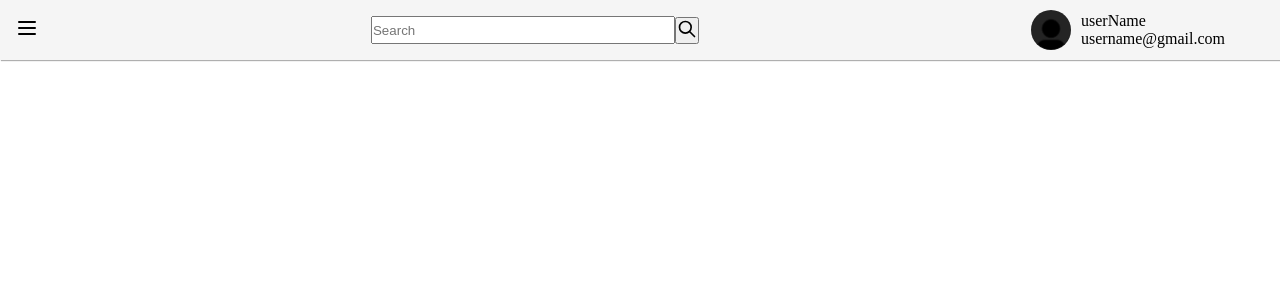
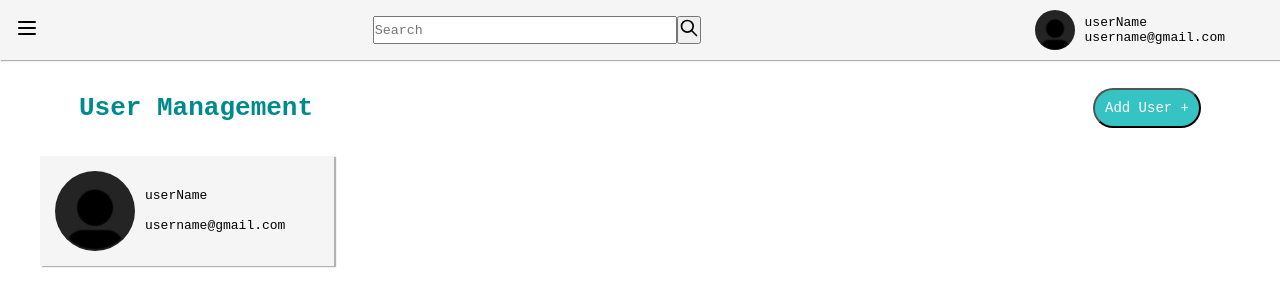
Before and after one commit to MariusLalaina/User-Management, a website built with Vite: page index.html in a window 1280 px wide. Built offline with nearby package versions, Linux system fonts and the light colour scheme.

Commit message:
adding js & create manually profil in html

```diff
--- a/index.html
+++ b/index.html
@@ -31,5 +31,43 @@
         </div>
     </div><!--profil_active-->
   </div><!--menu-->
+  <div class="main_content">
+    <div class="top">
+      <h1 class="brand">User Management</h1>
+      <button type="button">Add User +</button>
+    </div><!--top-->
+    <div class="cards">
+      <!-- génération auto des card -->
+        <div class="profil">
+          <img src="img/Untitled.jpeg" alt="Image" class="avatar">
+          <div class="info">
+            <p>userName</p>
+            <p>username@gmail.com</p>
+          </div>
+          <div class="action">
+            <span><svg xmlns="http://www.w3.org/2000/svg" class="icon icon-tabler icon-tabler-trash-filled"
+              width="24" height="24" viewBox="0 0 24 24" stroke-width="1" stroke="currentColor" fill="none"
+              stroke-linecap="round" stroke-linejoin="round">
+              <path stroke="none" d="M0 0h24v24H0z" fill="none" />
+              <path
+                d="M20 6a1 1 0 0 1 .117 1.993l-.117 .007h-.081l-.919 11a3 3 0 0 1 -2.824 2.995l-.176 .005h-8c-1.598 0 -2.904 -1.249 -2.992 -2.75l-.005 -.167l-.923 -11.083h-.08a1 1 0 0 1 -.117 -1.993l.117 -.007h16z"
+                stroke-width="0" fill="currentColor" />
+              <path
+                d="M14 2a2 2 0 0 1 2 2a1 1 0 0 1 -1.993 .117l-.007 -.117h-4l-.007 .117a1 1 0 0 1 -1.993 -.117a2 2 0 0 1 1.85 -1.995l.15 -.005h4z"
+                stroke-width="0" fill="currentColor" />
+            </svg></span>
+            <span><svg xmlns="http://www.w3.org/2000/svg" class="icon icon-tabler icon-tabler-pencil" width="30"
+              height="30" viewBox="0 0 24 24" stroke-width="2" stroke="currentColor" fill="none"
+              stroke-linecap="round" stroke-linejoin="round">
+              <path stroke="none" d="M0 0h24v24H0z" fill="none" />
+              <path d="M4 20h4l10.5 -10.5a2.828 2.828 0 1 0 -4 -4l-10.5 10.5v4" />
+              <path d="M13.5 6.5l4 4" />
+          </svg></span>
+          </div><!--action-->
+      </div><!--profil_active-->
+      </div><!--card-->
+    </div><!--cards-->
+  </div><!--main_content-->
+  <script src="main.js"></script>
 </body>
 </html>
--- a/main.js
+++ b/main.js
@@ -0,0 +1,9 @@
+const profil = document.querySelector('.profil');
+const action = document.querySelector('.action');
+
+profil.addEventListener("mouseenter", function(){
+    action.style.display ="flex"
+})
+profil.addEventListener("mouseleave", function(){
+  action.style.display ="none"
+})
--- a/style.scss
+++ b/style.scss
@@ -1,6 +1,7 @@
 * {
     margin: 0;
     padding: 0;
+    font-family: monospace;
 }
 
 .menu {
@@ -34,3 +35,52 @@
         object-fit: cover;
     }
 }
+.profil{
+    display: flex;
+    align-items: center;
+    gap: 10px;
+    padding: 15px;
+    background-color: whitesmoke;
+    box-shadow: 2px 1px 1px rgb(179, 178, 178);
+    width: 22%;
+    height: auto;
+    .avatar {
+        width: 80px;
+        height: 80px;
+        border-radius: 100%;
+        object-fit: cover;
+    }
+    .info{
+        display: flex;
+        flex-direction: column;
+        gap: 15px;
+    }
+}
+.main_content{
+    .top{
+        display: flex;
+        justify-content: space-between;
+        align-items: center;
+        padding: 15px;
+        margin: 1% 5%;
+
+        .brand{
+            color: rgb(0, 139, 139);
+        }
+        button{
+            font-size: 14px;
+            color: white;
+            background-color: rgba(3, 180, 180, 0.801);
+            padding: 10px;
+            border-radius: 20px;
+        }
+    }
+}
+.cards{
+    margin: 0 40px;
+}
+.action{
+    align-items: center;
+    margin-top: -27%;
+    display: none;
+}
```
Also changed, not shown: style.css, 1 other file.
